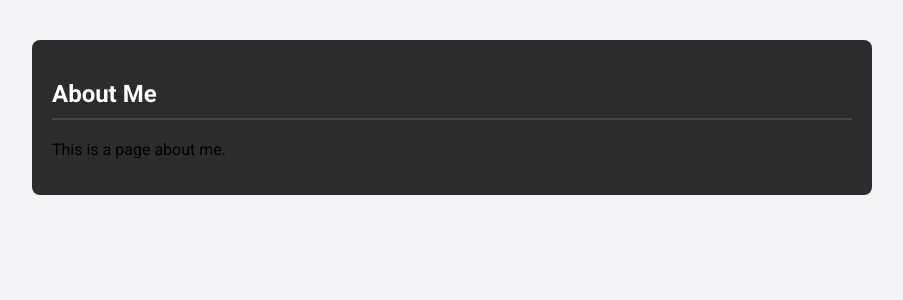
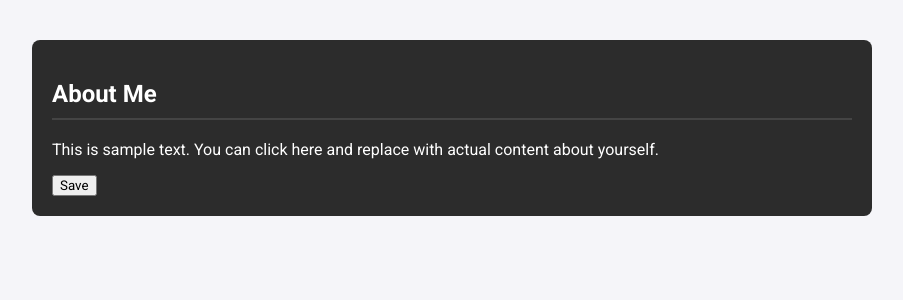
Before and after one commit to bouhormq/Ebuka-Salim-Portfolio, a Flask app: page /about in a window 1280 px wide. Shown: the part 70-370 px from the top of the page, without its empty margins (188-1091 px from the left). Run offline with Flask 2, Linux system fonts and the light colour scheme.

Commit message:
Added interactivity to About Me page

```diff
--- a/app/__init__.py
+++ b/app/__init__.py
@@ -7,6 +7,8 @@ import logging
 load_dotenv()
 app = Flask(__name__)
 logging.basicConfig(level=logging.INFO)
+
+about_me = "This is sample text. You can click here and replace with actual content about yourself."
 
 work_experiences = [
     {
@@ -63,7 +65,13 @@ def index():
 
 @app.route('/about')
 def about():
-    return render_template('about.html', title="About Me", url=os.getenv("URL"))
+    return render_template('about.html', title="About Me", url=os.getenv("URL"), about_me=about_me)
+
+@app.route('/save_about', methods=['POST'])
+def save_about():
+    global about_me
+    about_me = request.form['about_me']
+    return redirect(url_for('about'))
 
 @app.route('/work')
 def work():
--- a/app/templates/about.html
+++ b/app/templates/about.html
@@ -3,8 +3,19 @@
 {% block title %}About Me{% endblock %}
 
 {% block content %}
-<div class="info-section">
-    <h2>About Me</h2>
-    <p>This is a page about me.</p>
-</div>
+<form method="POST" action="{{ url_for('save_about') }}">
+    <div class="info-section">
+        <h2>About Me</h2>
+        <p id="about-editable" contenteditable="true" style="color: white;">
+            {{ about_me }}
+        </p>
+        <input type="hidden" name="about_me" id="about-me-hidden">
+        <button type="submit">Save</button>
+    </div>
+</form>
+<script>
+document.querySelector('form').onsubmit = function() {
+    document.getElementById('about-me-hidden').value = document.getElementById('about-editable').innerText;
+};
+</script>
 {% endblock %}
```
